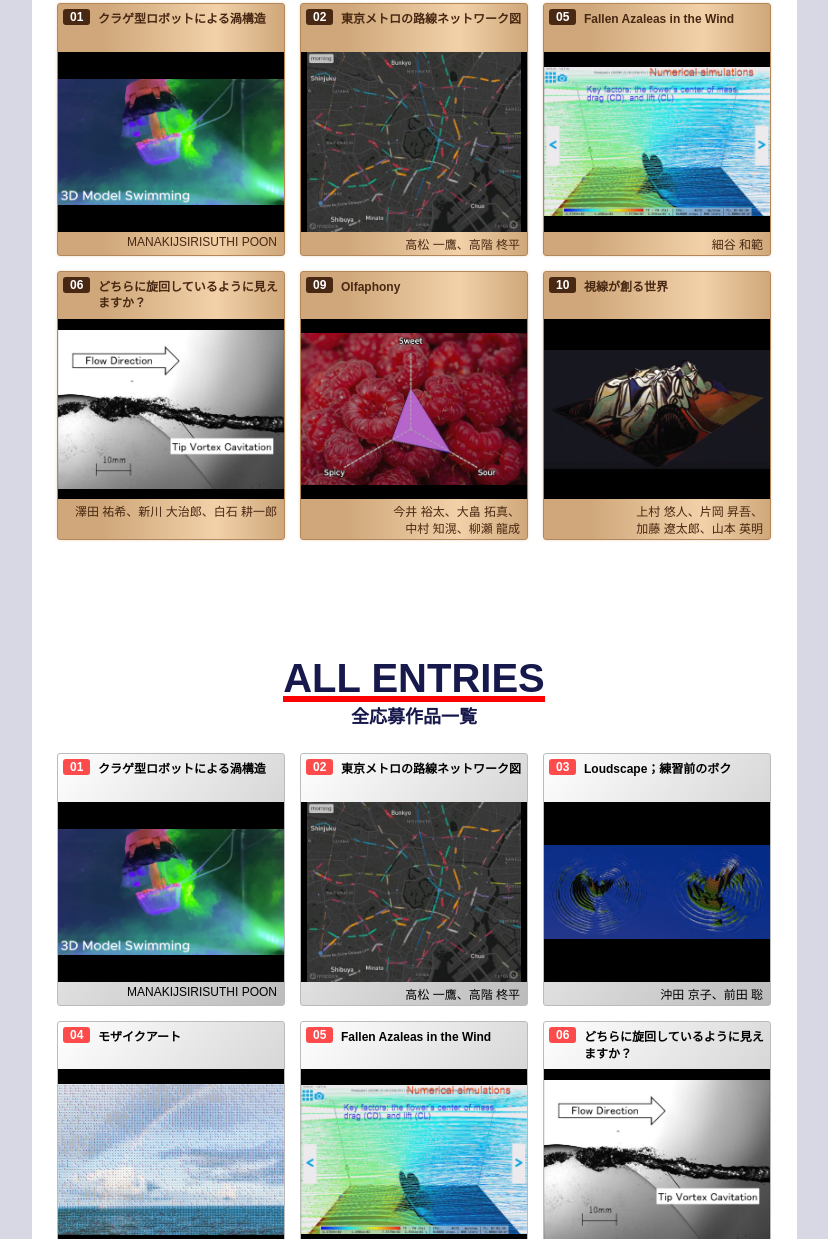
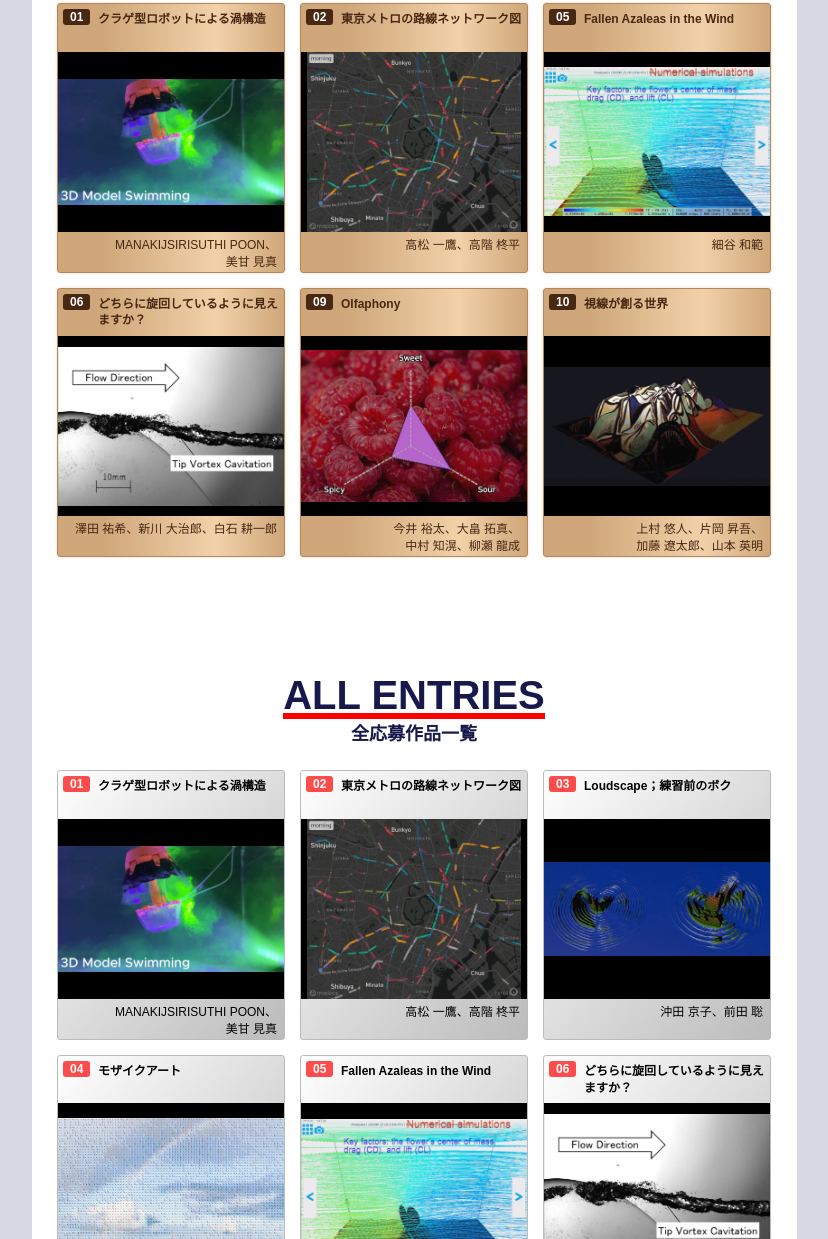
Before and after one commit to codria/art2025, a plain HTML site: page index.html in a window 1280 px wide. Shown: the part 755-1994 px from the top of the page, without its empty margins (226-1054 px from the left). Drawn offline with Linux system fonts and the light colour scheme.

Commit message:
Update participant list

```diff
--- a/index.html
+++ b/index.html
@@ -67,7 +67,7 @@
       <a class="entry top6" data-entry-number="01" href="#detail-01" onclick="openDetail(this)">
         <div class="entry_title">クラゲ型ロボットによる渦構造</div>
         <div class="entry_thumbnail"><img src="works/thumbnails/a01.jpg"/></div>
-        <div class="entry_name">MANAKIJSIRISUTHI POON</div>
+        <div class="entry_name">MANAKIJSIRISUTHI POON、<br>美甘 見真</div>
       </a>
 
       <a class="entry top6" data-entry-number="02" href="#detail-02" onclick="openDetail(this)">
@@ -114,7 +114,7 @@
       <a class="entry" data-entry-number="01" href="#detail-01" onclick="openDetail(this)">
         <div class="entry_title">クラゲ型ロボットによる渦構造</div>
         <div class="entry_thumbnail"><img src="works/thumbnails/a01.jpg"/></div>
-        <div class="entry_name">MANAKIJSIRISUTHI POON</div>
+        <div class="entry_name">MANAKIJSIRISUTHI POON、<br>美甘 見真</div>
       </a>
 
       <a class="entry" data-entry-number="02" href="#detail-02" onclick="openDetail(this)">
@@ -270,7 +270,7 @@
           <tbody>
             <tr><th>作品名</th><td>クラゲ型ロボットによる渦構造</td></tr>
             <tr><th>作品形態</th><td>動画</td></tr>
-            <tr><th>製作者</th><td>MANAKIJSIRISUTHI POON</td></tr>
+            <tr><th>製作者</th><td>MANAKIJSIRISUTHI POON、美甘 見真</td></tr>
             <tr><th>所属</th><td>津山工業高等専門学校</td></tr>
             <tr><th>公開URL</th><td><a href="https://kosenjp-my.sharepoint.com/:v:/g/personal/i-0217_tsuyama_kosen-ac_jp/EXgjmZxgRl1AmTOc_LPdCogBYCp0DAPJFYBVVpQRoTtK5Q" target="_blank">https://kosenjp-my.sharepoint.com/:v:/g/personal/i-0217_tsuyama_kosen-ac_jp/EXgjmZxgRl1AmTOc_LPdCogBYCp0DAPJFYBVVpQRoTtK5Q</a></td></tr>
           </tbody>
```
